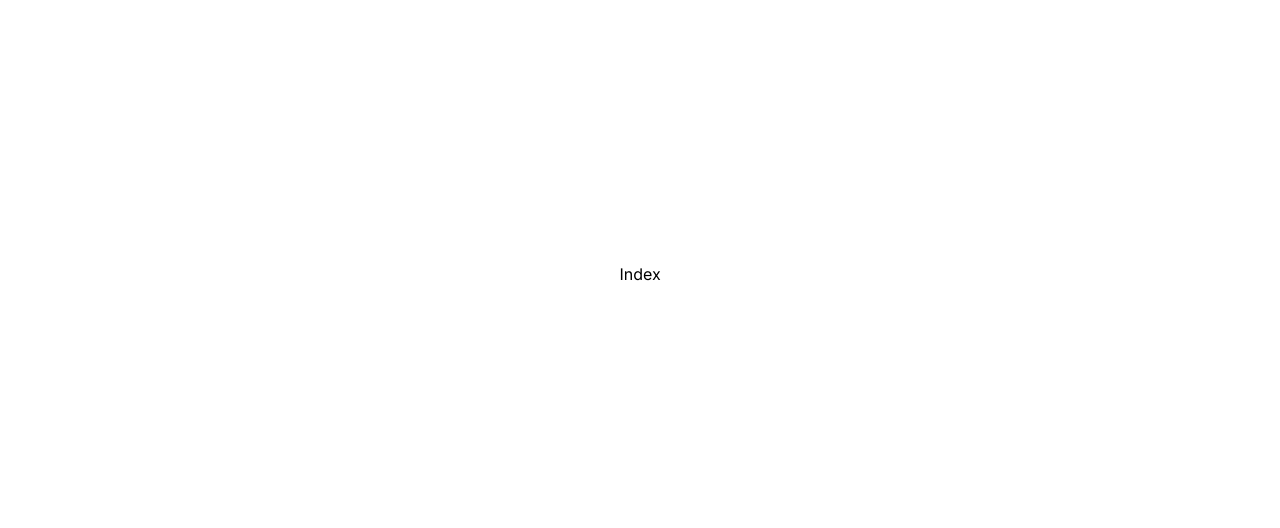
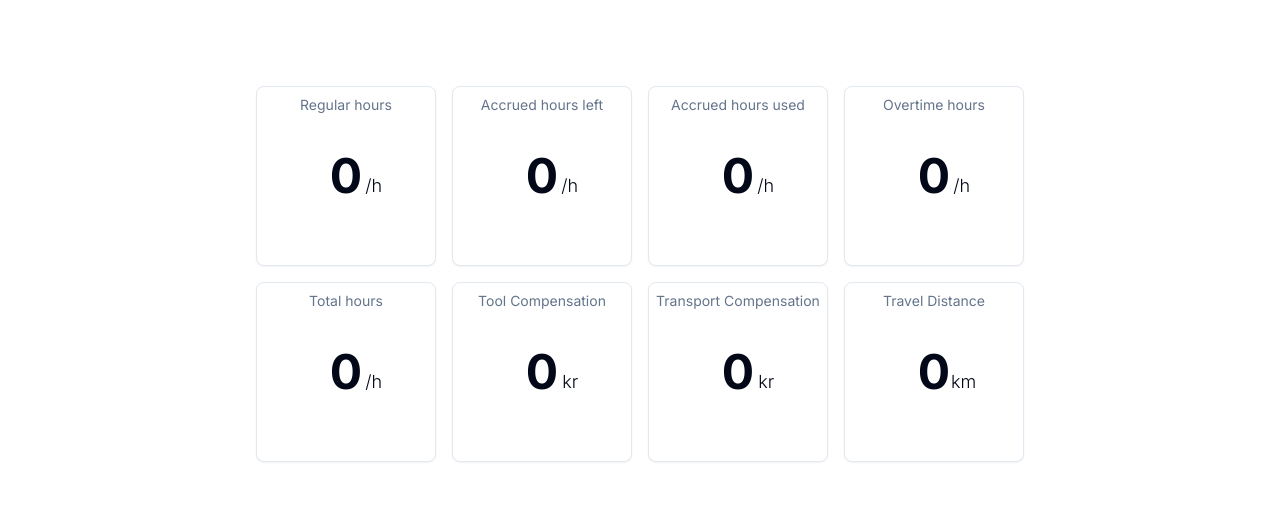
Before and after one commit to henhalvor/timesheets-calc, a Next.js app: page / in a window 1280 px wide. Shown: the part 122-650 px from the top of the page. Built offline with nearby package versions, Linux system fonts and the light colour scheme; no server answers; the database is empty.

Commit message:
added cards and data in "/" route

```diff
--- a/src/app/(protected)/page.tsx
+++ b/src/app/(protected)/page.tsx
@@ -1,11 +1,120 @@
-import ToastedButton from "@/components/toasted-button";
-import { Button } from "@/components/ui/button";
+import { getDashboardData } from "@/lib/getData";
+import {
+  Card,
+  CardContent,
+  CardDescription,
+  CardFooter,
+  CardHeader,
+  CardTitle,
+} from "@/components/ui/card";
 
-export default async function Home() {
+export default async function Dashboard() {
+  const data = await getDashboardData();
+  if (!data) {
+    return <div>No data</div>;
+  }
+
+  const {
+    regularHours,
+    accruedHoursLeft,
+    usedAccruedHours,
+    overtimeHours,
+    totalHours,
+    extraToolCompensation,
+    extraTransportationCompensation,
+    travelDistanceKM,
+  } = data;
+
   return (
-    <div className="flex flex-col flex-1 items-center justify-center">
-      <h1>Index</h1>
-
+    <div className="max-w-[800px] flex flex-row flex-wrap gap-4 items-center justify-center p-4">
+      <Card className="relative flex flex-col  justify-center items-center w-[180px] h-[180px]">
+        <CardDescription className="absolute top-2 left-auto right-auto">
+          Regular hours
+        </CardDescription>
+        <p className="relative text-5xl font-bold text-center">
+          {regularHours}
+          <span className="absolute bottom-0 -right-5 text-lg font-light">
+            /h
+          </span>
+        </p>
+      </Card>
+      <Card className="relative flex flex-col justify-center items-center w-[180px] h-[180px]">
+        <CardDescription className="absolute top-2 left-auto right-auto">
+          Accrued hours left
+        </CardDescription>
+        <p className="relative text-5xl font-bold text-center">
+          {accruedHoursLeft}
+          <span className="absolute bottom-0 -right-5 text-lg font-light">
+            /h
+          </span>
+        </p>
+      </Card>
+      <Card className="relative flex flex-col justify-center items-center w-[180px] h-[180px]">
+        <CardDescription className="absolute top-2 left-auto right-auto">
+          Accrued hours used
+        </CardDescription>
+        <p className="relative text-5xl font-bold text-center">
+          {usedAccruedHours}
+          <span className="absolute bottom-0 -right-5 text-lg font-light">
+            /h
+          </span>
+        </p>
+      </Card>
+      <Card className="relative flex flex-col justify-center items-center w-[180px] h-[180px]">
+        <CardDescription className="absolute top-2 left-auto right-auto">
+          Overtime hours
+        </CardDescription>
+        <p className="relative text-5xl font-bold text-center">
+          {overtimeHours}
+          <span className="absolute bottom-0 -right-5 text-lg font-light">
+            /h
+          </span>
+        </p>
+      </Card>
+      <Card className="relative flex flex-col justify-center items-center w-[180px] h-[180px]">
+        <CardDescription className="absolute top-2 left-auto right-auto">
+          Total hours
+        </CardDescription>
+        <p className="relative text-5xl font-bold text-center">
+          {totalHours}
+          <span className="absolute bottom-0 -right-5 text-lg font-light">
+            /h
+          </span>
+        </p>
+      </Card>
+      <Card className="relative flex flex-col justify-center items-center w-[180px] h-[180px]">
+        <CardDescription className="absolute top-2 left-auto right-auto">
+          Tool Compensation
+        </CardDescription>
+        <p className="relative text-5xl font-bold text-center">
+          {extraToolCompensation}
+          <span className="absolute bottom-0 -right-5 text-lg font-light">
+            kr
+          </span>
+        </p>
+      </Card>
+      <Card className="relative flex flex-col justify-center items-center w-[180px] h-[180px]">
+        <CardDescription className=" text-center break-words max-w-[170px] absolute top-2 left-auto right-auto">
+          Transport Compensation
+        </CardDescription>
+        <p className="relative text-5xl font-bold text-center">
+          {extraTransportationCompensation}
+          <span className="absolute bottom-0 -right-5 text-lg font-light">
+            kr
+          </span>
+        </p>
+      </Card>
+      <Card className="relative flex flex-col justify-center items-center w-[180px] h-[180px]">
+        <CardDescription className=" text-center break-words max-w-[170px] absolute top-2 left-auto right-auto">
+          Travel Distance
+        </CardDescription>
+        <p className="relative text-5xl font-bold text-center">
+          {travelDistanceKM}
+          <span className="absolute bottom-0 -right-[26px] text-lg font-light">
+            km
+          </span>
+        </p>
+      </Card>
     </div>
   );
 }
--- /dev/null
+++ b/src/components/ui/card.tsx
@@ -0,0 +1,79 @@
+import * as React from "react"
+
+import { cn } from "@/lib/utils"
+
+const Card = React.forwardRef<
+  HTMLDivElement,
+  React.HTMLAttributes<HTMLDivElement>
+>(({ className, ...props }, ref) => (
+  <div
+    ref={ref}
+    className={cn(
+      "rounded-lg border bg-card text-card-foreground shadow-sm",
+      className
+    )}
+    {...props}
+  />
+))
+Card.displayName = "Card"
+
+const CardHeader = React.forwardRef<
+  HTMLDivElement,
+  React.HTMLAttributes<HTMLDivElement>
+>(({ className, ...props }, ref) => (
+  <div
+    ref={ref}
+    className={cn("flex flex-col space-y-1.5 p-6", className)}
+    {...props}
+  />
+))
+CardHeader.displayName = "CardHeader"
+
+const CardTitle = React.forwardRef<
+  HTMLParagraphElement,
+  React.HTMLAttributes<HTMLHeadingElement>
+>(({ className, ...props }, ref) => (
+  <h3
+    ref={ref}
+    className={cn(
+      "text-2xl font-semibold leading-none tracking-tight",
+      className
+    )}
+    {...props}
+  />
+))
+CardTitle.displayName = "CardTitle"
+
+const CardDescription = React.forwardRef<
+  HTMLParagraphElement,
+  React.HTMLAttributes<HTMLParagraphElement>
+>(({ className, ...props }, ref) => (
+  <p
+    ref={ref}
+    className={cn("text-sm text-muted-foreground", className)}
+    {...props}
+  />
+))
+CardDescription.displayName = "CardDescription"
+
+const CardContent = React.forwardRef<
+  HTMLDivElement,
+  React.HTMLAttributes<HTMLDivElement>
+>(({ className, ...props }, ref) => (
+  <div ref={ref} className={cn("p-6 pt-0", className)} {...props} />
+))
+CardContent.displayName = "CardContent"
+
+const CardFooter = React.forwardRef<
+  HTMLDivElement,
+  React.HTMLAttributes<HTMLDivElement>
+>(({ className, ...props }, ref) => (
+  <div
+    ref={ref}
+    className={cn("flex items-center p-6 pt-0", className)}
+    {...props}
+  />
+))
+CardFooter.displayName = "CardFooter"
+
+export { Card, CardHeader, CardFooter, CardTitle, CardDescription, CardContent }
--- /dev/null
+++ b/src/lib/getData.ts
@@ -0,0 +1,65 @@
+
+
+import prisma from "@/lib/prisma";
+import { getUserId } from "@/lib/user";
+import { multiplyArrayElements } from "@/lib/utils";
+
+export async function getDashboardData() {
+  try {
+    const userId = await getUserId();
+
+    const data = await prisma.timesheet.findMany({
+      where: { userId: userId },
+      select: {
+        regularHours: true,
+        accruedHours: true,
+        usedAccruedHours: true,
+        overtimeHours: true,
+        extraToolCompensation: true,
+        extraTransportationCompensation: true,
+        travelDistanceKM: true,
+      },
+    });
+
+
+    const regularHours = multiplyArrayElements(
+      data.map((timesheet) => timesheet.regularHours)
+    );
+
+    const accruedHours = multiplyArrayElements(
+      data.map((timesheet) => timesheet.accruedHours)
+    );
+    const usedAccruedHours = multiplyArrayElements(
+      data.map((timesheet) => timesheet.usedAccruedHours)
+    );
+    const overtimeHours = multiplyArrayElements(
+      data.map((timesheet) => timesheet.overtimeHours)
+    );
+    const extraToolCompensation = multiplyArrayElements(
+      data.map((timesheet) => timesheet.extraToolCompensation)
+    );
+    const extraTransportationCompensation = multiplyArrayElements(
+      data.map((timesheet) => timesheet.extraTransportationCompensation)
+    );
+    const travelDistanceKM =
+      multiplyArrayElements(
+        data.map((timesheet) => timesheet.travelDistanceKM)
+      ) * 2;
+
+    const totalHours = regularHours + accruedHours + overtimeHours;
+    const accruedHoursLeft = accruedHours - usedAccruedHours;
+
+    return {
+      regularHours,
+      accruedHoursLeft,
+      usedAccruedHours,
+      overtimeHours,
+      totalHours,
+      extraToolCompensation,
+      extraTransportationCompensation,
+      travelDistanceKM,
+    };
+  } catch (error) {
+    console.log(error);
+  }
+}
--- a/src/lib/utils.ts
+++ b/src/lib/utils.ts
@@ -1,6 +1,11 @@
-import { type ClassValue, clsx } from "clsx"
-import { twMerge } from "tailwind-merge"
+import { type ClassValue, clsx } from "clsx";
+import { twMerge } from "tailwind-merge";
+import prisma from "@/lib/prisma";
+import { getUserId } from "@/lib/user";
 
 export function cn(...inputs: ClassValue[]) {
-  return twMerge(clsx(inputs))
+  return twMerge(clsx(inputs));
 }
+export function multiplyArrayElements(arr: number[]) {
+  return arr.reduce((acc, curr) => acc + curr, 0);
+}
```
